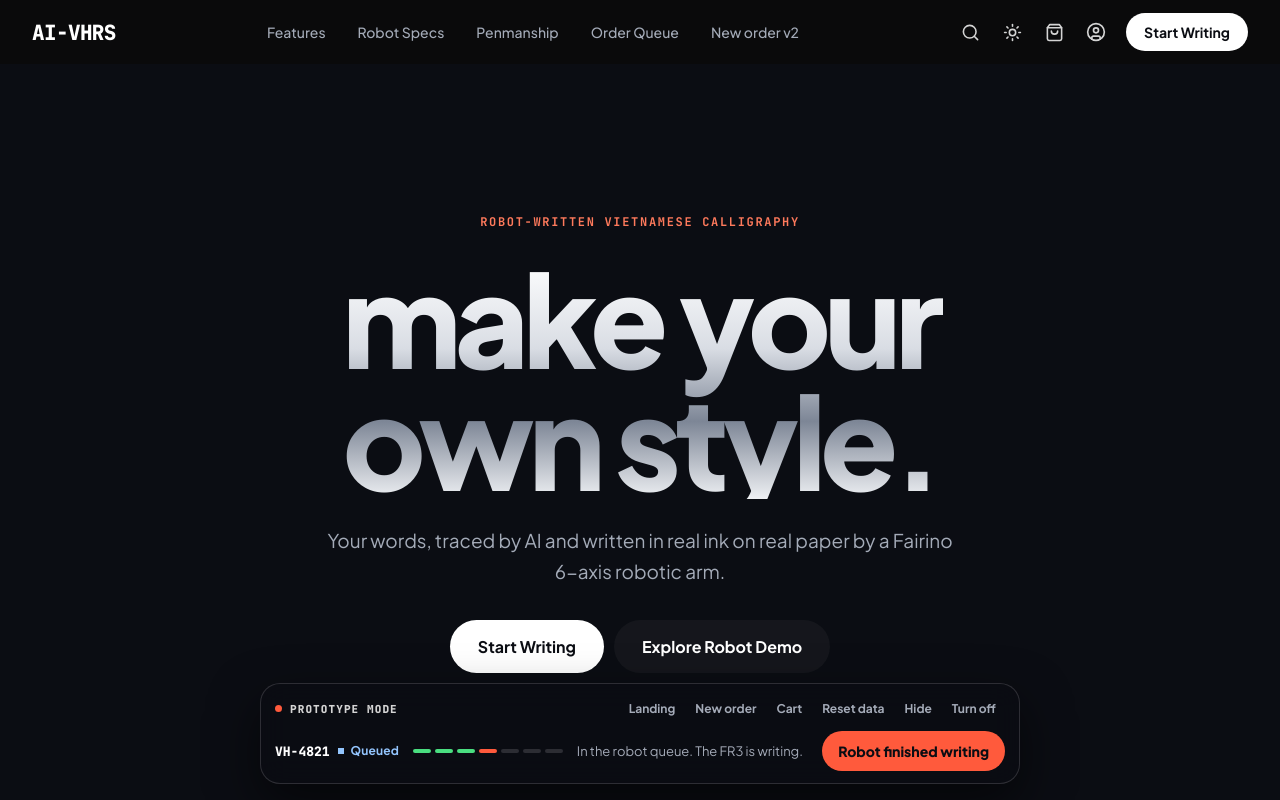
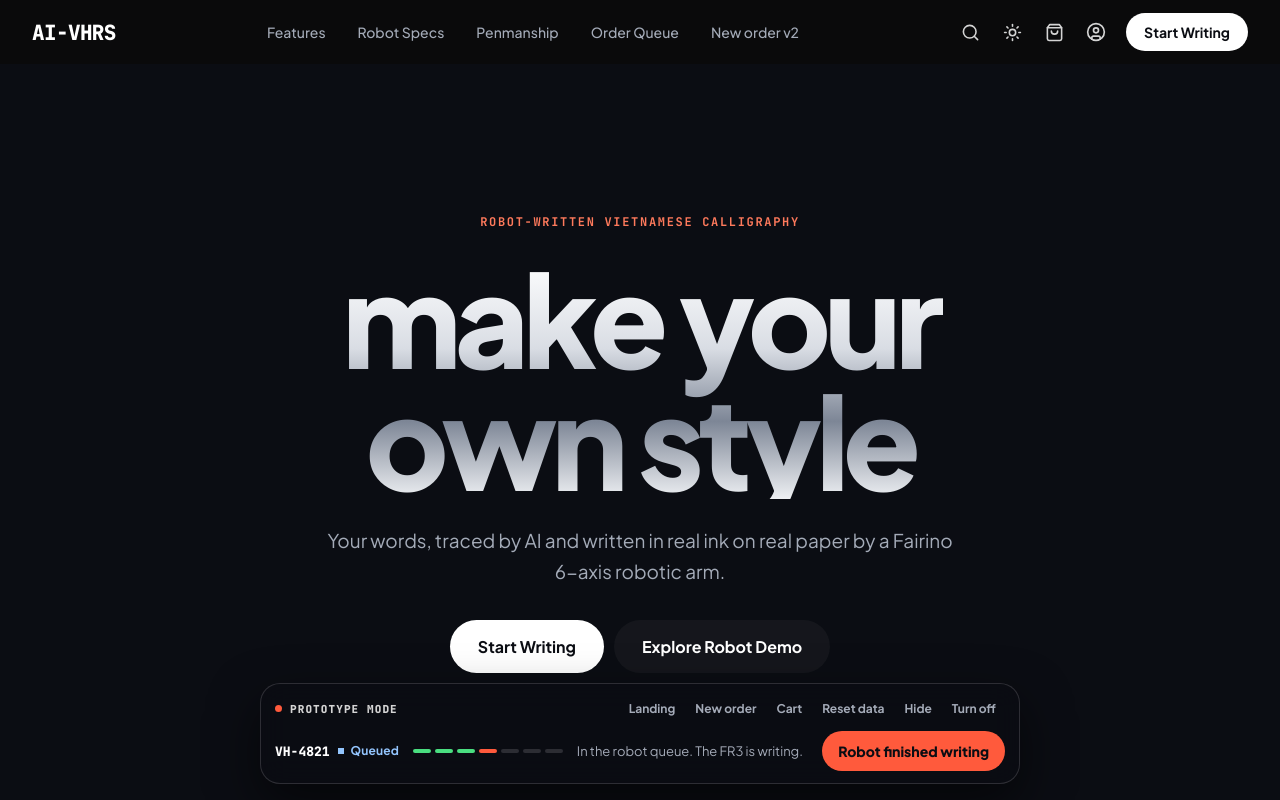
Before and after one commit to Khoa-213/AI-VHRS, a React (Vite) app in the folder FE/: page / in a window 1280 px wide. Shown: the top 800 px of the page. Built offline with nearby package versions, Linux system fonts and the light colour scheme.

Commit message:
xoá dấu chấm ở Hero slogan

```diff
--- a/FE/src/pages/landing/components/Hero.tsx
+++ b/FE/src/pages/landing/components/Hero.tsx
@@ -6,7 +6,7 @@ export default function Hero() {
     <section id="top" className="lp-hero">
       <Reveal className="lp-hero-inner" dur=".9s">
         <span className="lp-eyebrow">Robot-written Vietnamese calligraphy</span>
-        <h1 className="lp-h1">make your own style.</h1>
+        <h1 className="lp-h1">make your own style</h1>
         <p className="lp-hero-sub">
           Your words, traced by AI and written in real ink on real paper by a Fairino 6-axis robotic arm.
         </p>
```
